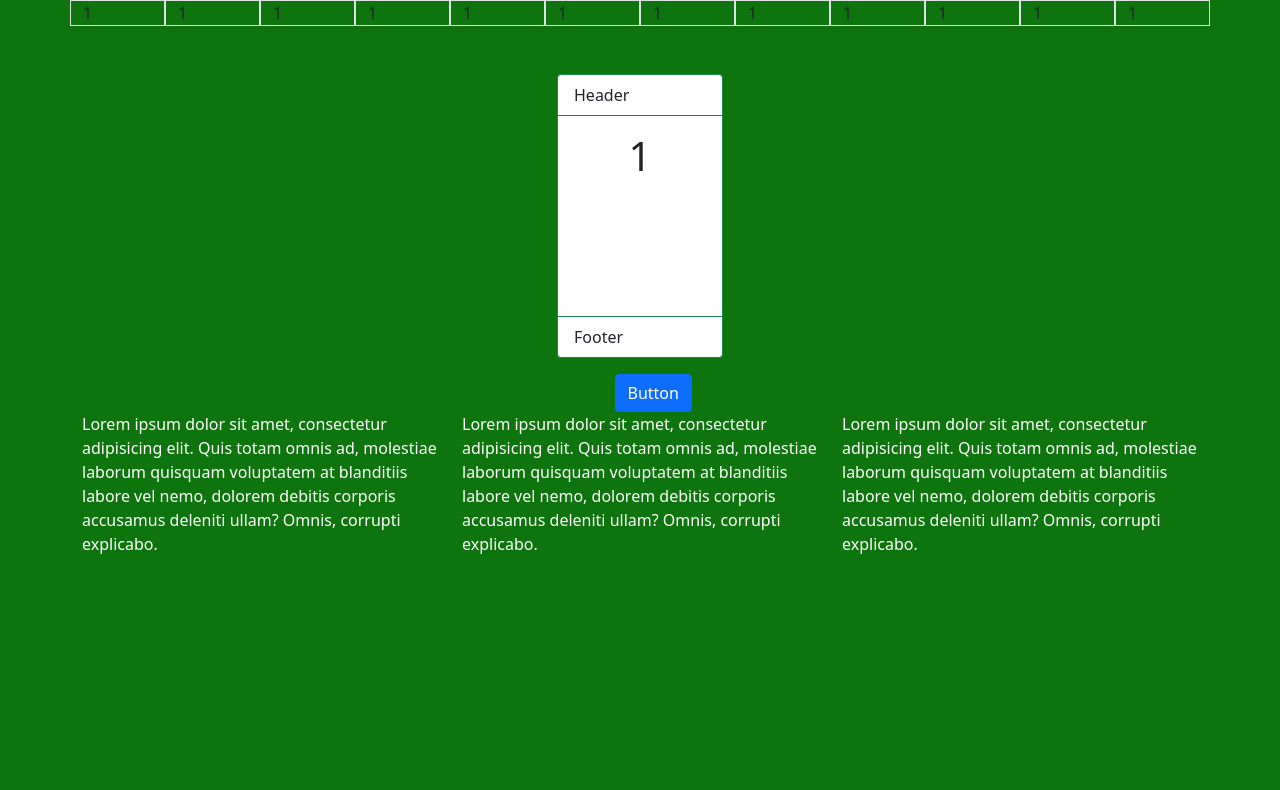
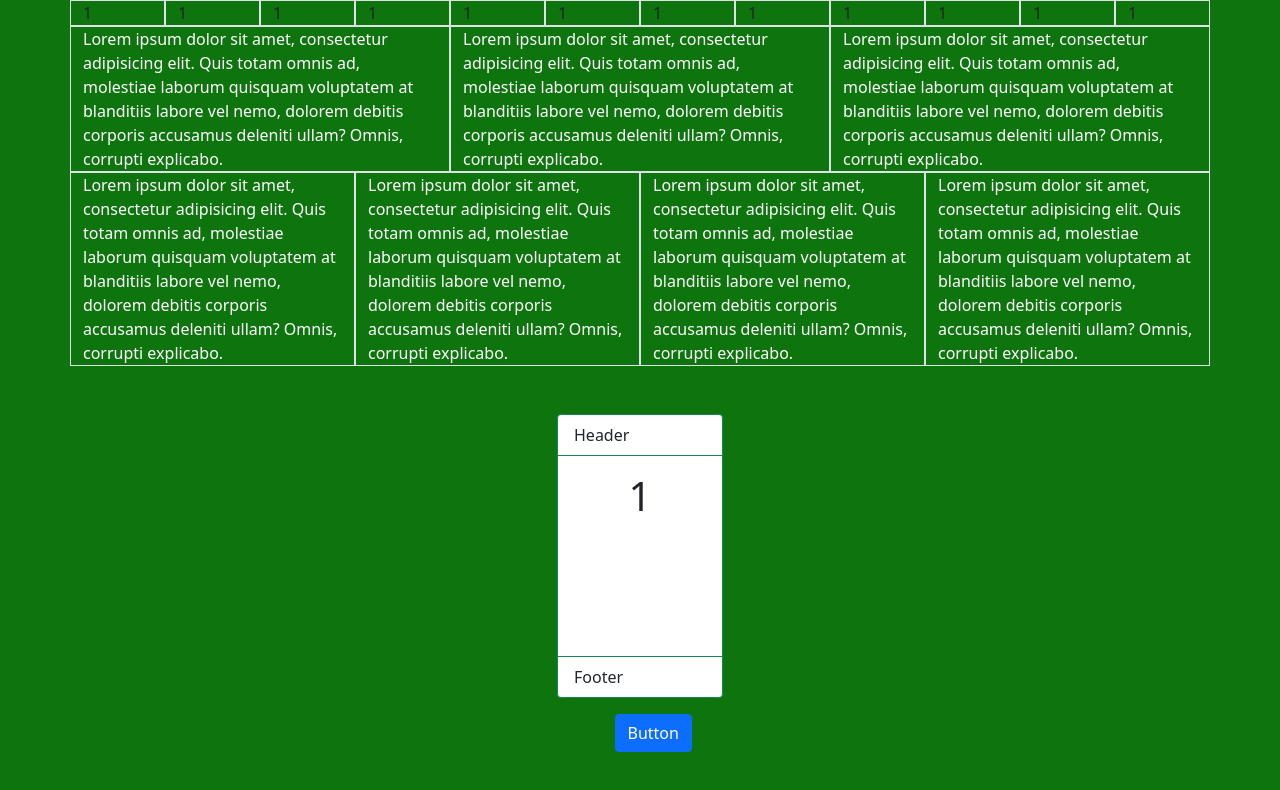
Before and after one commit to AlfredoMarcelo/randomcard, a plain HTML site: page index.html in a window 1280 px wide. Drawn offline with nearby package versions, Linux system fonts and the light colour scheme.

Commit message:
reglado de texto

```diff
--- a/index.html
+++ b/index.html
@@ -30,6 +30,44 @@
         <div class="col-1 border">1</div>
       </div>
       <div class="row">
+        <div class="col-4 text-white border">
+          Lorem ipsum dolor sit amet, consectetur adipisicing elit. Quis totam
+          omnis ad, molestiae laborum quisquam voluptatem at blanditiis labore
+          vel nemo, dolorem debitis corporis accusamus deleniti ullam? Omnis,
+          corrupti explicabo.
+        </div>
+        <div class="col-4 text-white border">
+          Lorem ipsum dolor sit amet, consectetur adipisicing elit. Quis totam
+          omnis ad, molestiae laborum quisquam voluptatem at blanditiis labore
+          vel nemo, dolorem debitis corporis accusamus deleniti ullam? Omnis,
+          corrupti explicabo.
+        </div>
+        <div class="col-4 text-white border">
+          Lorem ipsum dolor sit amet, consectetur adipisicing elit. Quis totam
+          omnis ad, molestiae laborum quisquam voluptatem at blanditiis labore
+          vel nemo, dolorem debitis corporis accusamus deleniti ullam? Omnis,
+          corrupti explicabo.
+        </div>
+      </div>
+      <div class="row">
+          <div class="col-3 text-white border">Lorem ipsum dolor sit amet, consectetur adipisicing elit. Quis totam
+            omnis ad, molestiae laborum quisquam voluptatem at blanditiis labore
+            vel nemo, dolorem debitis corporis accusamus deleniti ullam? Omnis,
+            corrupti explicabo.</div>
+          <div class="col-3 text-white border">Lorem ipsum dolor sit amet, consectetur adipisicing elit. Quis totam
+            omnis ad, molestiae laborum quisquam voluptatem at blanditiis labore
+            vel nemo, dolorem debitis corporis accusamus deleniti ullam? Omnis,
+            corrupti explicabo.</div>
+          <div class="col-3 text-white border">Lorem ipsum dolor sit amet, consectetur adipisicing elit. Quis totam
+            omnis ad, molestiae laborum quisquam voluptatem at blanditiis labore
+            vel nemo, dolorem debitis corporis accusamus deleniti ullam? Omnis,
+            corrupti explicabo.</div>
+          <div class="col-3 text-white border">Lorem ipsum dolor sit amet, consectetur adipisicing elit. Quis totam
+            omnis ad, molestiae laborum quisquam voluptatem at blanditiis labore
+            vel nemo, dolorem debitis corporis accusamus deleniti ullam? Omnis,
+            corrupti explicabo.</div>
+      </div>
+      <div class="row">
         <div class="col-2 mx-auto mt-5">
           <div class="card border-success mb-3" style="max-width: 200px">
             <div class="card-header bg-transparent border-success">Header</div>
@@ -48,28 +86,8 @@
         </div>
       </div>
     </div>
-    <div class="container">
-      <div class="row">
-        <div class="col-4 text-white">
-          Lorem ipsum dolor sit amet, consectetur adipisicing elit. Quis totam
-          omnis ad, molestiae laborum quisquam voluptatem at blanditiis labore
-          vel nemo, dolorem debitis corporis accusamus deleniti ullam? Omnis,
-          corrupti explicabo.
-        </div>
-        <div class="col-4 text-white">
-          Lorem ipsum dolor sit amet, consectetur adipisicing elit. Quis totam
-          omnis ad, molestiae laborum quisquam voluptatem at blanditiis labore
-          vel nemo, dolorem debitis corporis accusamus deleniti ullam? Omnis,
-          corrupti explicabo.
-        </div>
-        <div class="col-4 text-white">
-          Lorem ipsum dolor sit amet, consectetur adipisicing elit. Quis totam
-          omnis ad, molestiae laborum quisquam voluptatem at blanditiis labore
-          vel nemo, dolorem debitis corporis accusamus deleniti ullam? Omnis,
-          corrupti explicabo.
-        </div>
-      </div>
-    </div>
+
+
     <script src="./index.js"></script>
     <script
       src="https://cdn.jsdelivr.net/npm/bootstrap@5.1.3/dist/js/bootstrap.bundle.min.js"
```
